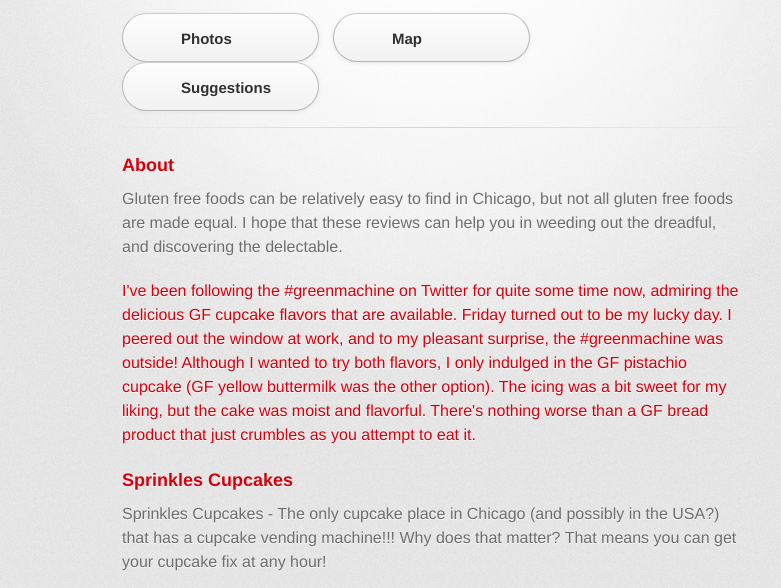
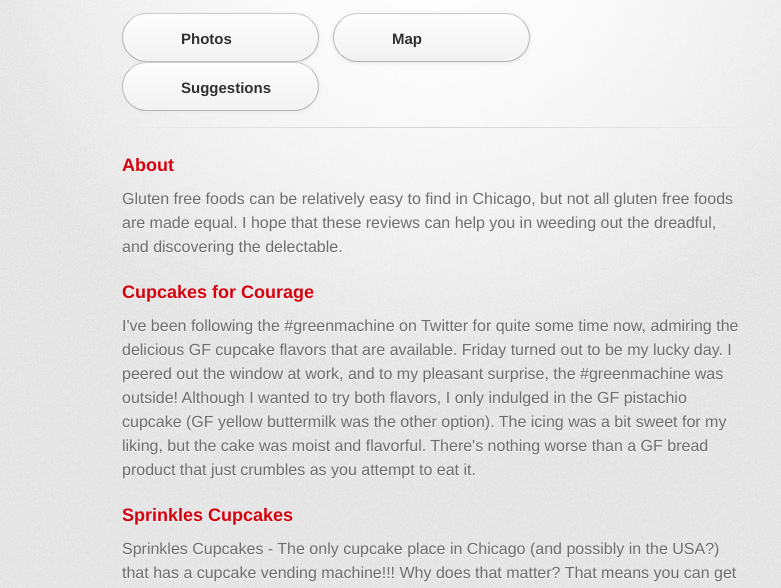
Before and after one commit to AnneliseF/AnneliseF, a plain HTML site: page index.html in a window 1280 px wide. Shown: the part 201-789 px from the top of the page, without its empty margins (208-989 px from the left). Drawn offline with Linux system fonts and the light colour scheme; a web font is replaced by a local one.

Commit message:
Update index.html
C for C update

```diff
--- a/index.html
+++ b/index.html
@@ -38,7 +38,7 @@
 
 <h3>
 <a name="cupcakes for courage" class="anchor" href="#designer-templates"><span class="octicon octicon-link"></span></a>
-<a href="http://cupcakesforcourage.com"Cupcakes for Courage</a></h3>
+<a href="http://cupcakesforcourage.com">Cupcakes for Courage</a></a></h3>
 
 <p>I've been following the #greenmachine on Twitter for quite some time now, admiring the delicious GF cupcake flavors that are available.  Friday turned out to be my lucky day.  I peered out the window at work, and to my pleasant surprise, the #greenmachine was outside!  Although I wanted to try both flavors, I only indulged in the GF pistachio cupcake (GF yellow buttermilk was the other option).  The icing was a bit sweet for my liking, but the cake was moist and flavorful.  There's nothing worse than a GF bread product that just crumbles as you attempt to eat it.</p>
 
```
